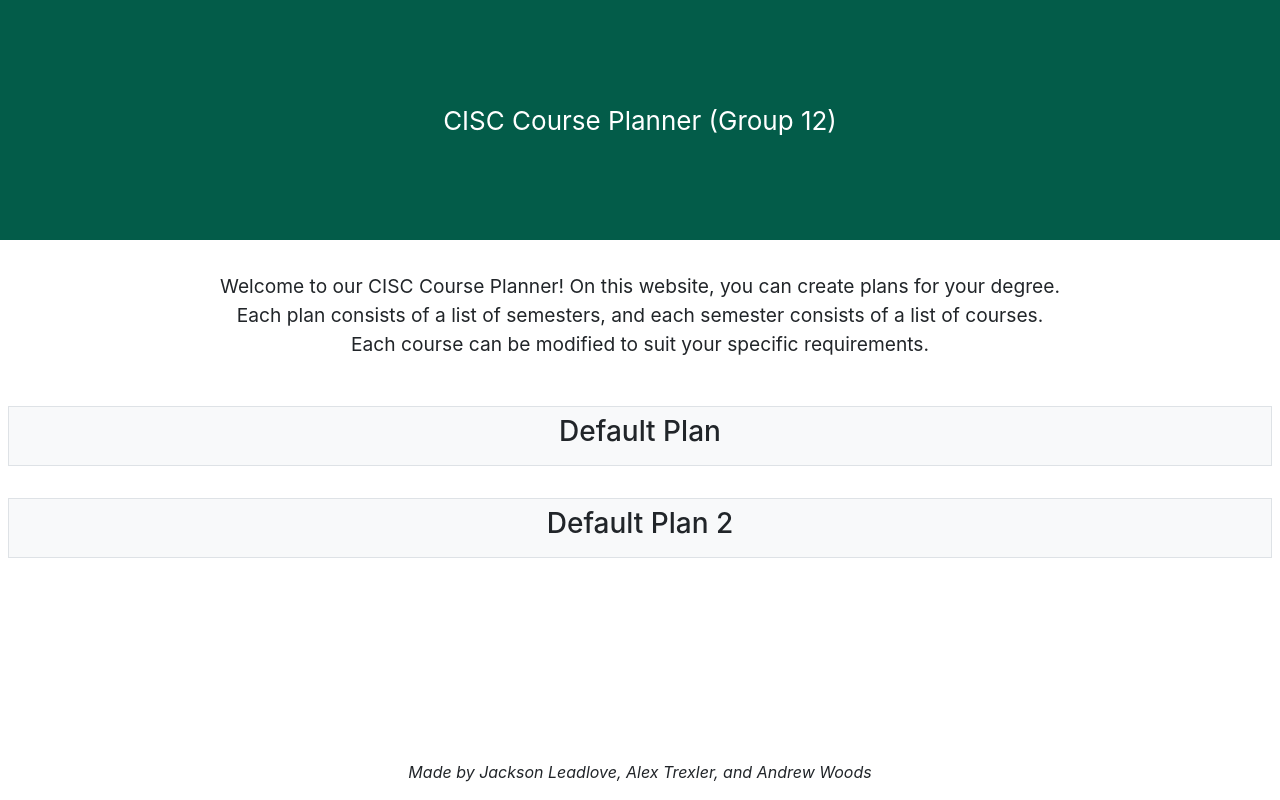
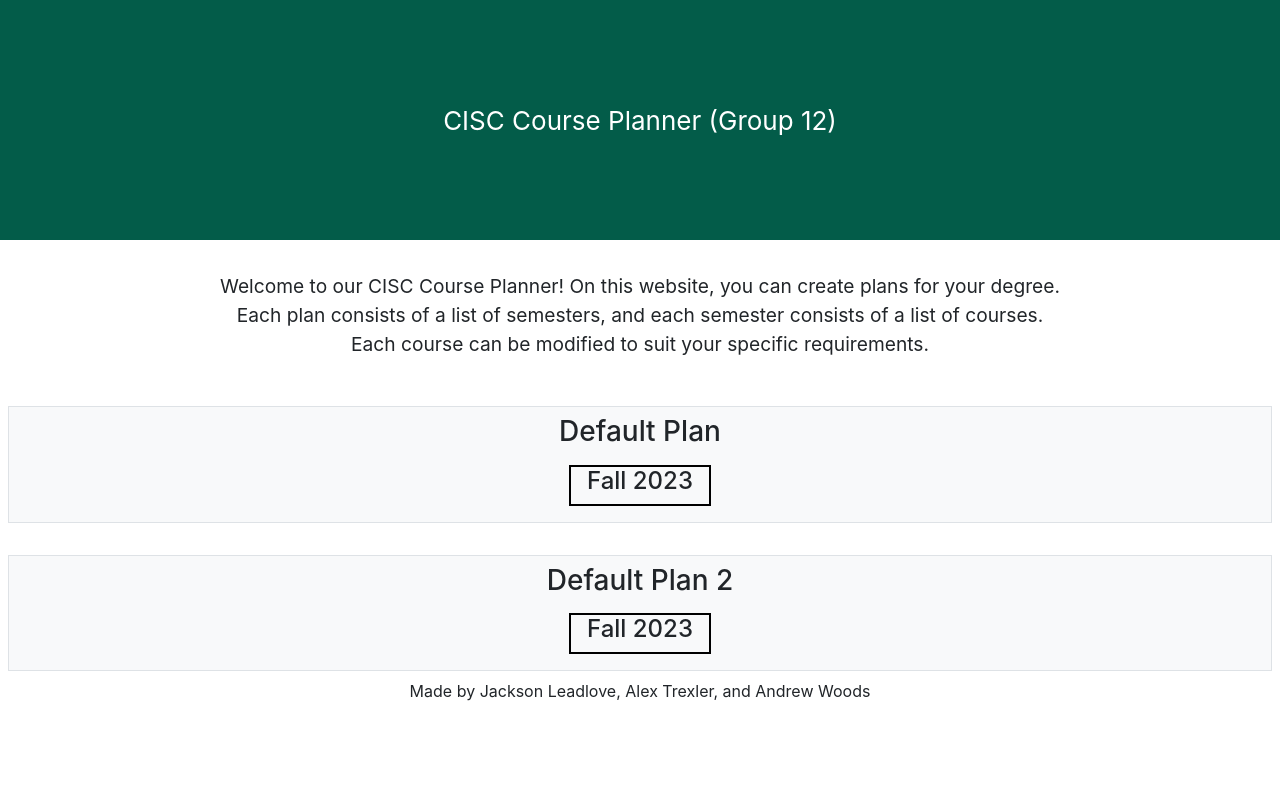
Before and after one commit to UD-CISC275-S22/cis-scheduler-team-12, a React (Create React App) app: page / in a window 1280 px wide. Built offline with nearby package versions, Linux system fonts and the light colour scheme.

Commit message:
Semesters now appear on the screen

```diff
--- a/src/App.css
+++ b/src/App.css
@@ -36,9 +36,23 @@
 
 .Madeby-text {
     position: absolute;
-    bottom: 0;
+    bottom: 0%;
     width: 100%;
     font-style: oblique;
+}
+
+.Semester-list {
+    display: inline-grid;
+    grid-template-columns: 2;
+}
+
+.Semester {
+    display: inline-grid;
+    border: 2px solid black;
+    padding-left: 1rem;
+    margin-top: 0.5rem;
+    margin-bottom: 0.5rem;
+    padding-right: 1rem;
 }
 
 @keyframes App-logo-spin {
--- a/src/App.tsx
+++ b/src/App.tsx
@@ -41,7 +41,7 @@ function App(): JSX.Element {
                     deletePlan={deletePlan}
                 ></PlanList>
             </div>
-            <div className="Madeby-text">
+            <div id="Footer">
                 <p>Made by Jackson Leadlove, Alex Trexler, and Andrew Woods</p>
             </div>
         </div>
--- a/src/components/PlanEditor.tsx
+++ b/src/components/PlanEditor.tsx
@@ -1,7 +1,6 @@
 /* eslint-disable @typescript-eslint/no-unused-vars */
 /* ^^^^ DELETE ME LATER ^^^^ */
 import React, { useState } from "react";
-import { Button, Container, Row, Col, Form } from "react-bootstrap";
 import { Plan } from "../interfaces/plan";
 import { Semester } from "../interfaces/semester";
 
--- a/src/components/PlanView.tsx
+++ b/src/components/PlanView.tsx
@@ -2,6 +2,7 @@ import React, { useState } from "react";
 import { Container, Row, Col } from "react-bootstrap";
 import { Plan } from "../interfaces/plan";
 import { PlanEditor } from "./PlanEditor";
+import { SemesterComponent } from "./SemesterList";
 
 export function PlanView({
     plan,
@@ -30,6 +31,14 @@ export function PlanView({
             <Row>
                 <Col>
                     <h3>{plan.name}</h3>
+                    <div className="Semester-list">
+                        <SemesterComponent
+                            quarter={"Fall"}
+                            year={2023}
+                            id={0}
+                            courses={[]}
+                        ></SemesterComponent>
+                    </div>
                 </Col>
             </Row>
         </Container>
--- a/src/components/Semester.tsx
+++ b/src/components/SemesterList.tsx
@@ -7,7 +7,7 @@ export function SemesterComponent(initialSemester: Semester): JSX.Element {
     return (
         <div className="Semester">
             <h4>
-                {semester.quarter} + {semester.year}
+                {semester.quarter} {semester.year}
             </h4>
         </div>
     );
```
